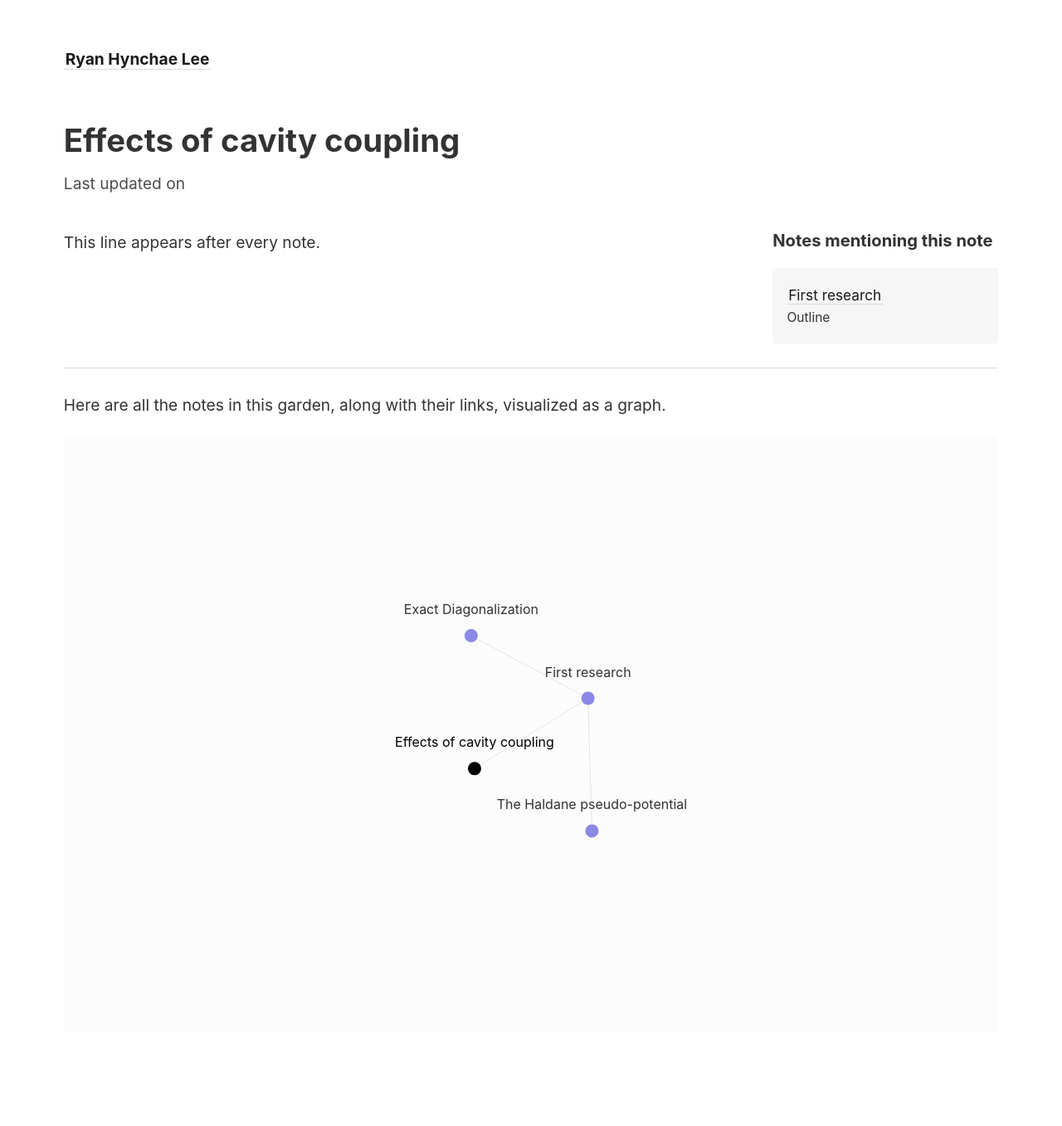
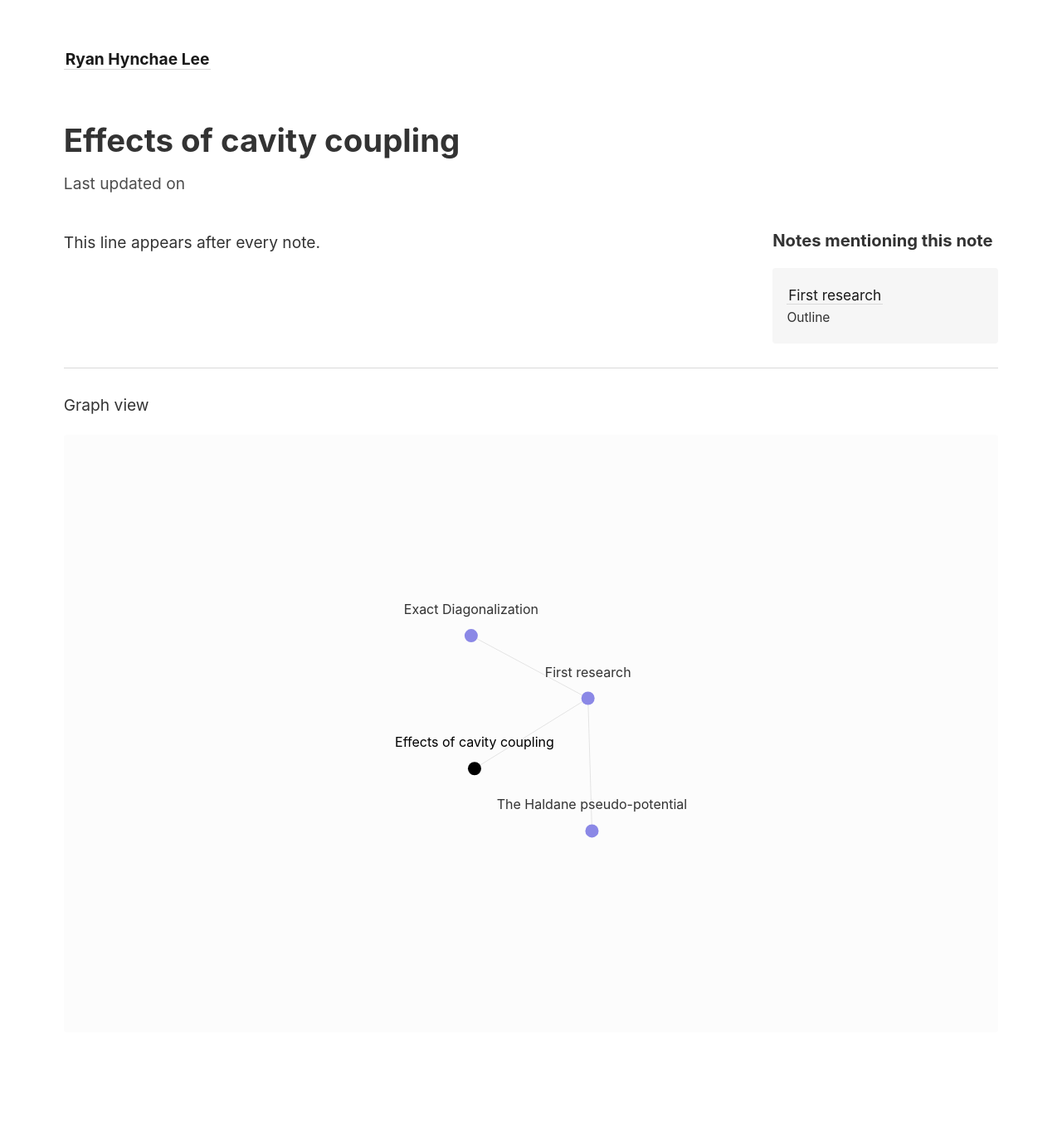
Before and after one commit to rhlee430/rhlee430.github.io, a Jekyll site: the page built from _notes/Effects of cavity coupling.md, in a window 1280 px wide. Shown: the whole page at 83% size. Built offline with Jekyll 4.4.1, drawn with Linux system fonts in a browser that asks for light colours.

Commit message:
Update note.html

```diff
--- a/_layouts/note.html
+++ b/_layouts/note.html
@@ -42,6 +42,6 @@
 
 <hr>
 
-<p>Here are all the notes in this garden, along with their links, visualized as a graph.</p>
+<p>Graph view</p>
 
 {% include notes_graph.html %}
```
